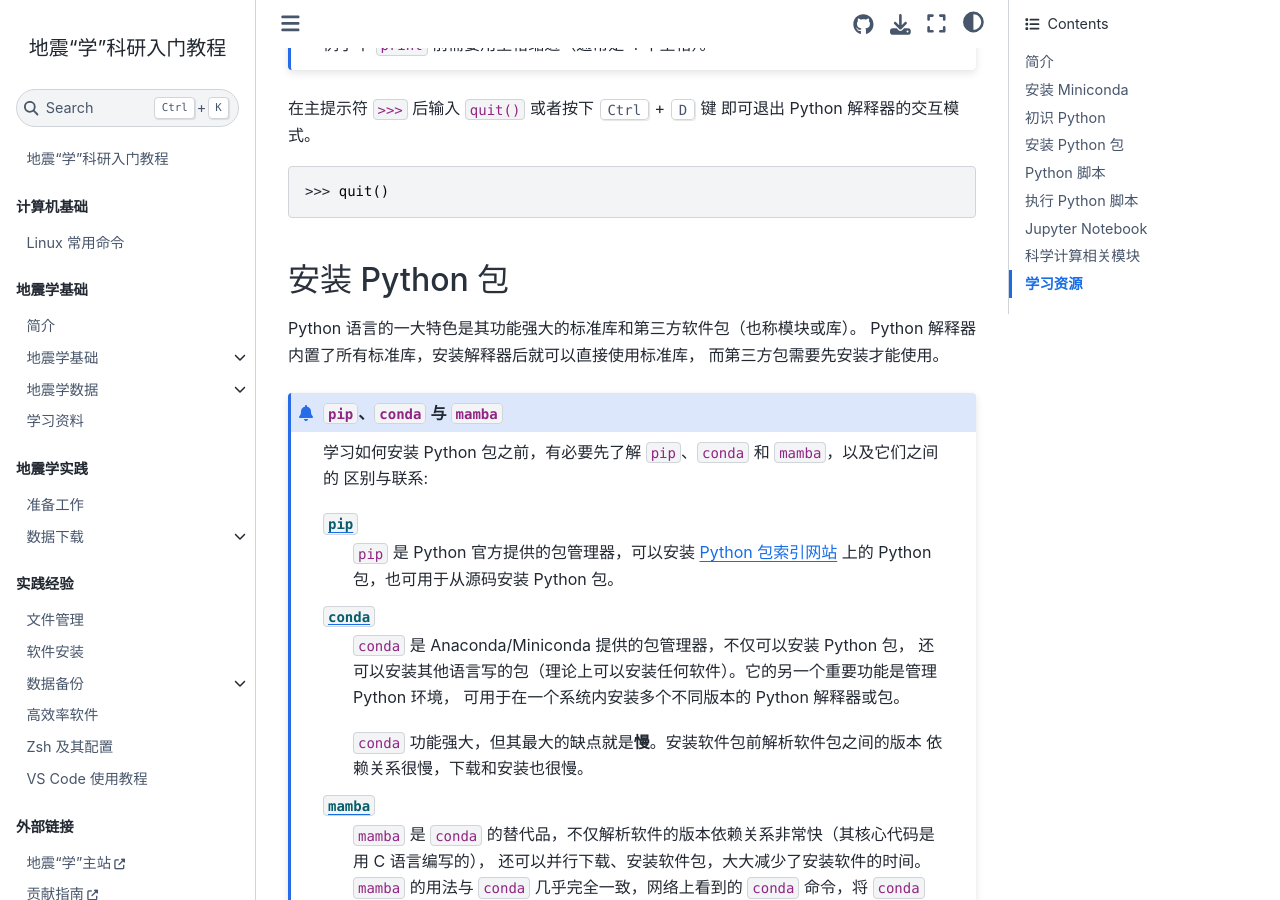
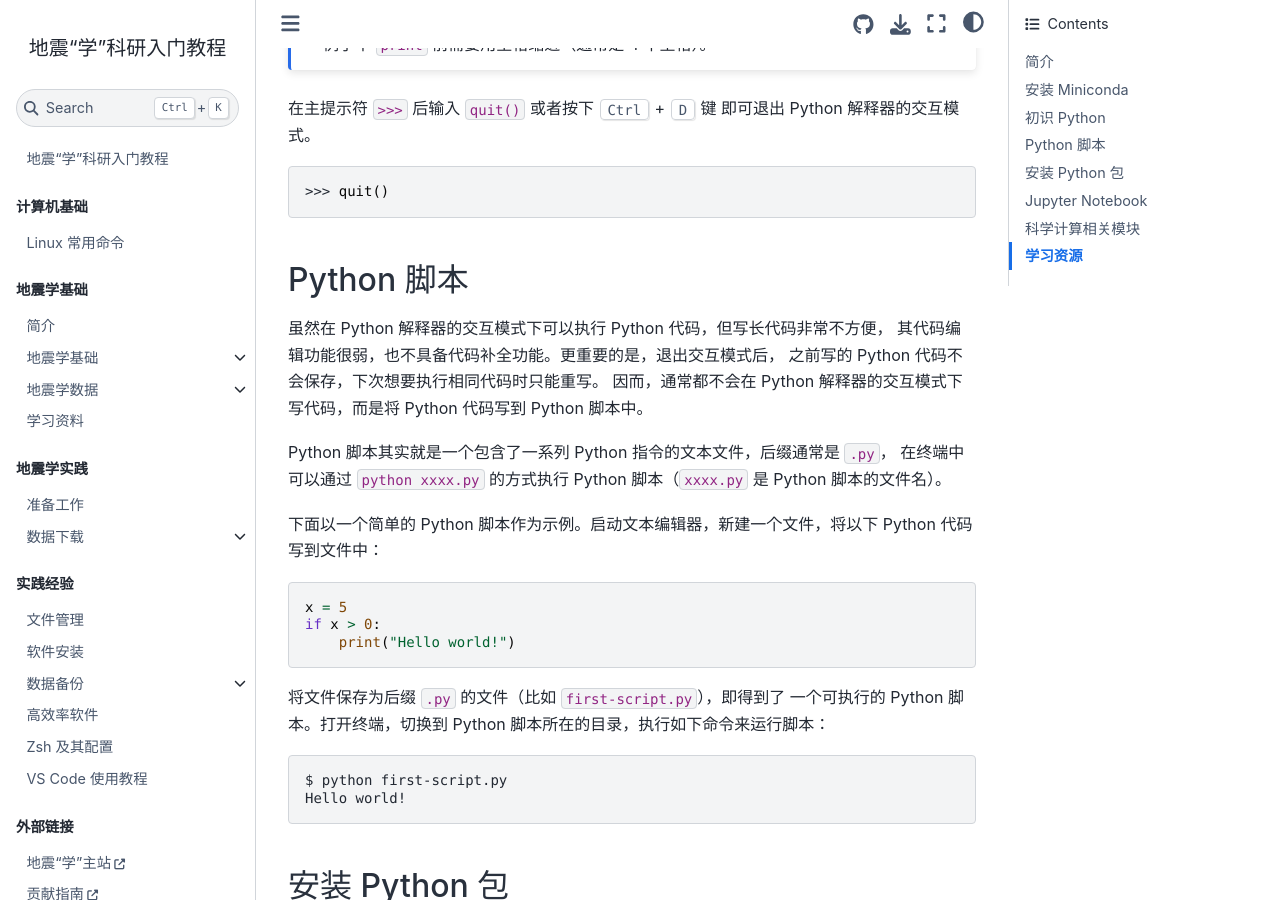
Before and after one commit to seismo-learn/seismology101, a Jupyter Book: the page built from source/programming/python.md, in a window 1280 px wide and 900 px high, scrolled down 2493 px. Built offline with Jupyter Book 1.0.4 settings and Sphinx 7.4.7 and the Sphinx Book theme 1.1.4, drawn with Linux system fonts in a browser that asks for light colours; pages that are not in the unit, such as notebooks, are missing from menus; some of the changed text lies outside the part shown.

Commit message:
Add tutorial for running Python scripts (#532)
Co-authored-by: Yao Jiayuan <coreman.seism@gmail.com>

````diff
--- a/source/programming/python.md
+++ b/source/programming/python.md
@@ -110,7 +110,7 @@ Type "help", "copyright", "credits" or "license" for more information.
 >>>
 ```
 :::{tip}
-Python 解释器可以当做一个快捷的计算器来使用！
+Python 解释器交互模式可以当做一个快捷的计算器来使用！
 :::
 
 下面继续看一个稍复杂点的例子。给变量 `x` 赋值，然后紧跟着一个判断语句
@@ -137,6 +137,31 @@ C 语言使用大括号 `{ }` 划分代码块，而 Python 中使用缩进划分
 即可退出 Python 解释器的交互模式。
 ```python
 >>> quit()
+```
+
+## Python 脚本
+
+虽然在 Python 解释器的交互模式下可以执行 Python 代码，但写长代码非常不方便，
+其代码编辑功能很弱，也不具备代码补全功能。更重要的是，退出交互模式后，
+之前写的 Python 代码不会保存，下次想要执行相同代码时只能重写。
+因而，通常都不会在 Python 解释器的交互模式下写代码，而是将 Python 代码写到 Python 脚本中。
+
+Python 脚本其实就是一个包含了一系列 Python 指令的文本文件，后缀通常是 `.py`，
+在终端中可以通过 `python xxxx.py` 的方式执行 Python 脚本（`xxxx.py` 是 Python
+脚本的文件名）。
+
+下面以一个简单的 Python 脚本作为示例。启动文本编辑器，新建一个文件，将以下
+Python 代码写到文件中：
+```python
+x = 5
+if x > 0:
+    print("Hello world!")
+```
+将文件保存为后缀 `.py` 的文件（比如 {file}`first-script.py`），即得到了
+一个可执行的 Python 脚本。打开终端，切换到 Python 脚本所在的目录，执行如下命令来运行脚本：
+```
+$ python first-script.py
+Hello world!
 ```
 
 ## 安装 Python 包
````
Also changed, not shown: other parts of source/programming/python.md (+0 -4 lines).
